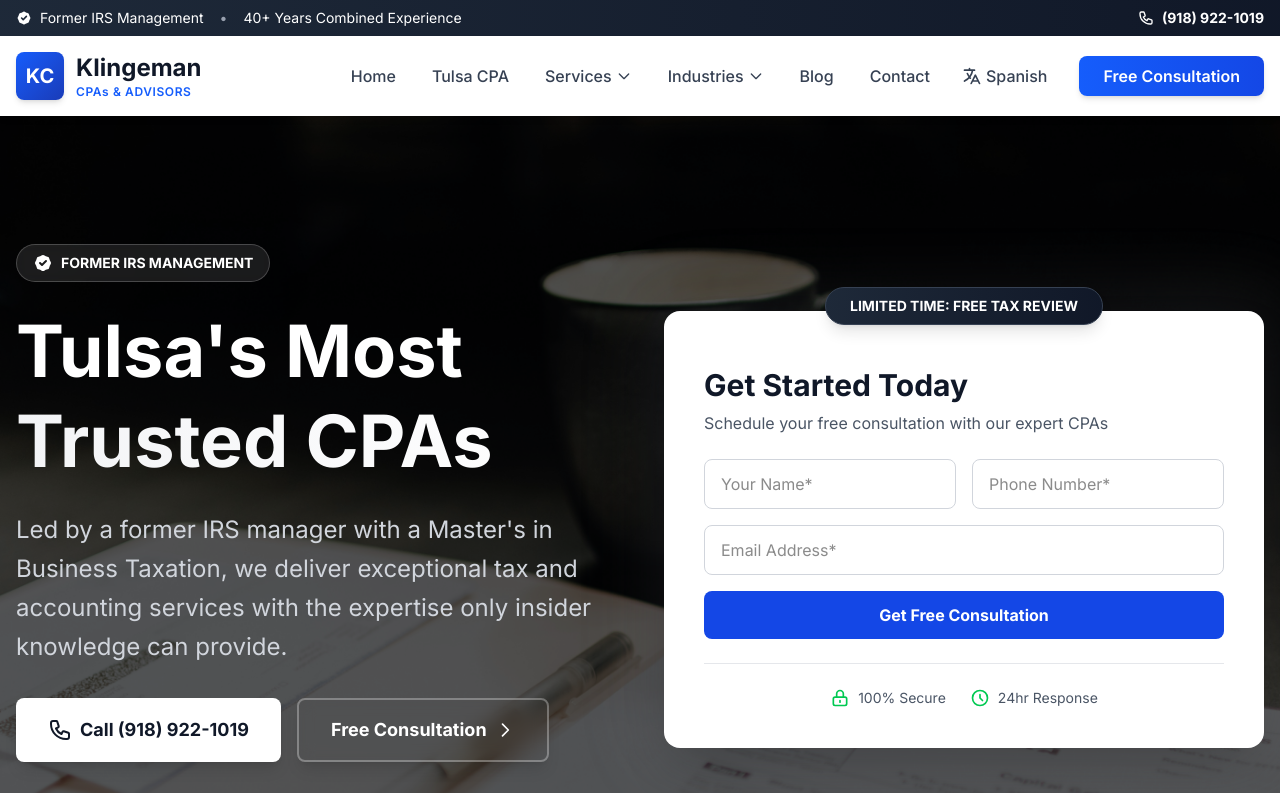
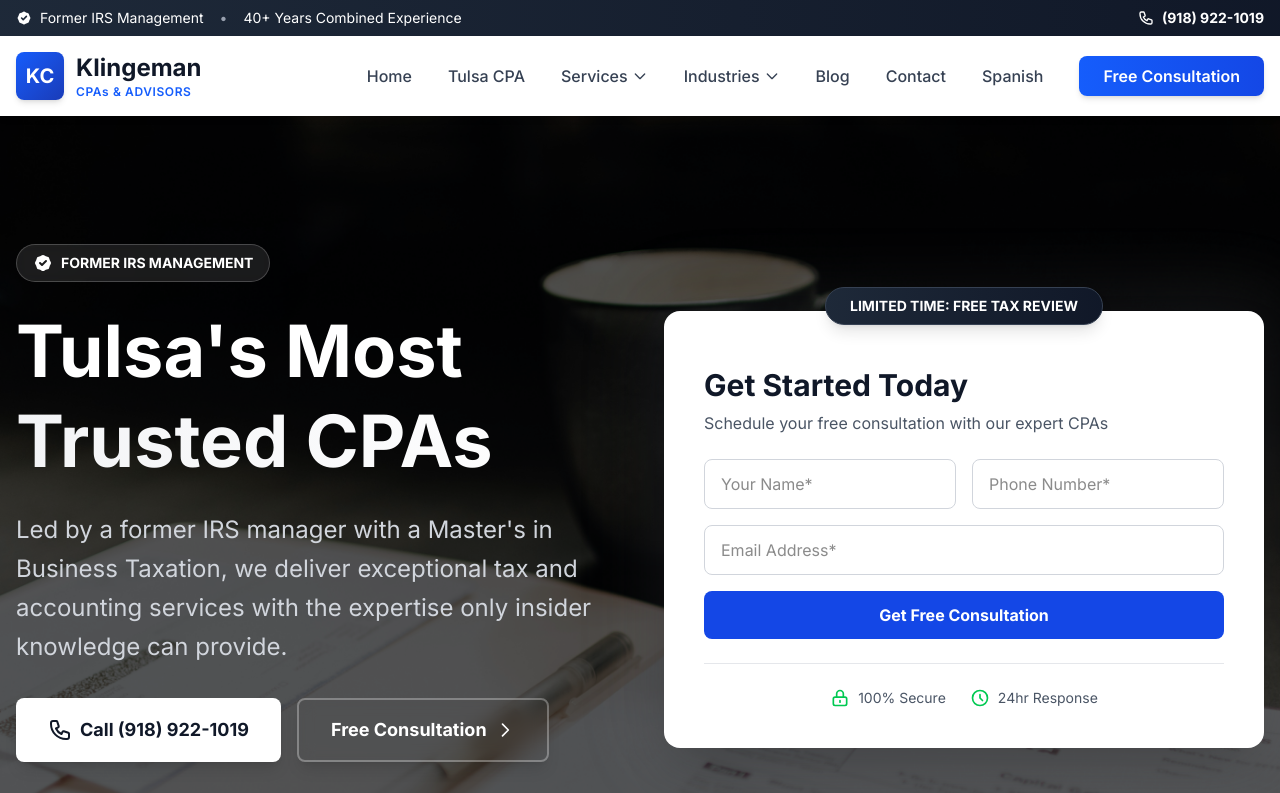
Before and after one commit to vincegoalt/klingeman-cpa, a Next.js app: page / in a window 1280 px wide. Shown: the top 793 px of the page. Built offline with nearby package versions, Linux system fonts and the light colour scheme.

Commit message:
Remove globe icon from Spanish link in header

```diff
--- a/components/Header.tsx
+++ b/components/Header.tsx
@@ -167,10 +167,7 @@
                 </Link>
               </li>
               <li>
-                <Link href="/es" className="px-3 py-2 text-gray-700 hover:text-blue-600 transition font-medium flex items-center gap-1">
-                  <svg className="w-5 h-5" fill="none" stroke="currentColor" viewBox="0 0 24 24">
-                    <path strokeLinecap="round" strokeLinejoin="round" strokeWidth={2} d="M3 5h12M9 3v2m1.048 9.5A18.022 18.022 0 016.412 9m6.088 9h7M11 21l5-10 5 10M12.751 5C11.783 10.77 8.07 15.61 3 18.129" />
-                  </svg>
+                <Link href="/es" className="px-4 py-2 text-gray-700 hover:text-blue-600 transition font-medium">
                   Spanish
                 </Link>
               </li>
```
